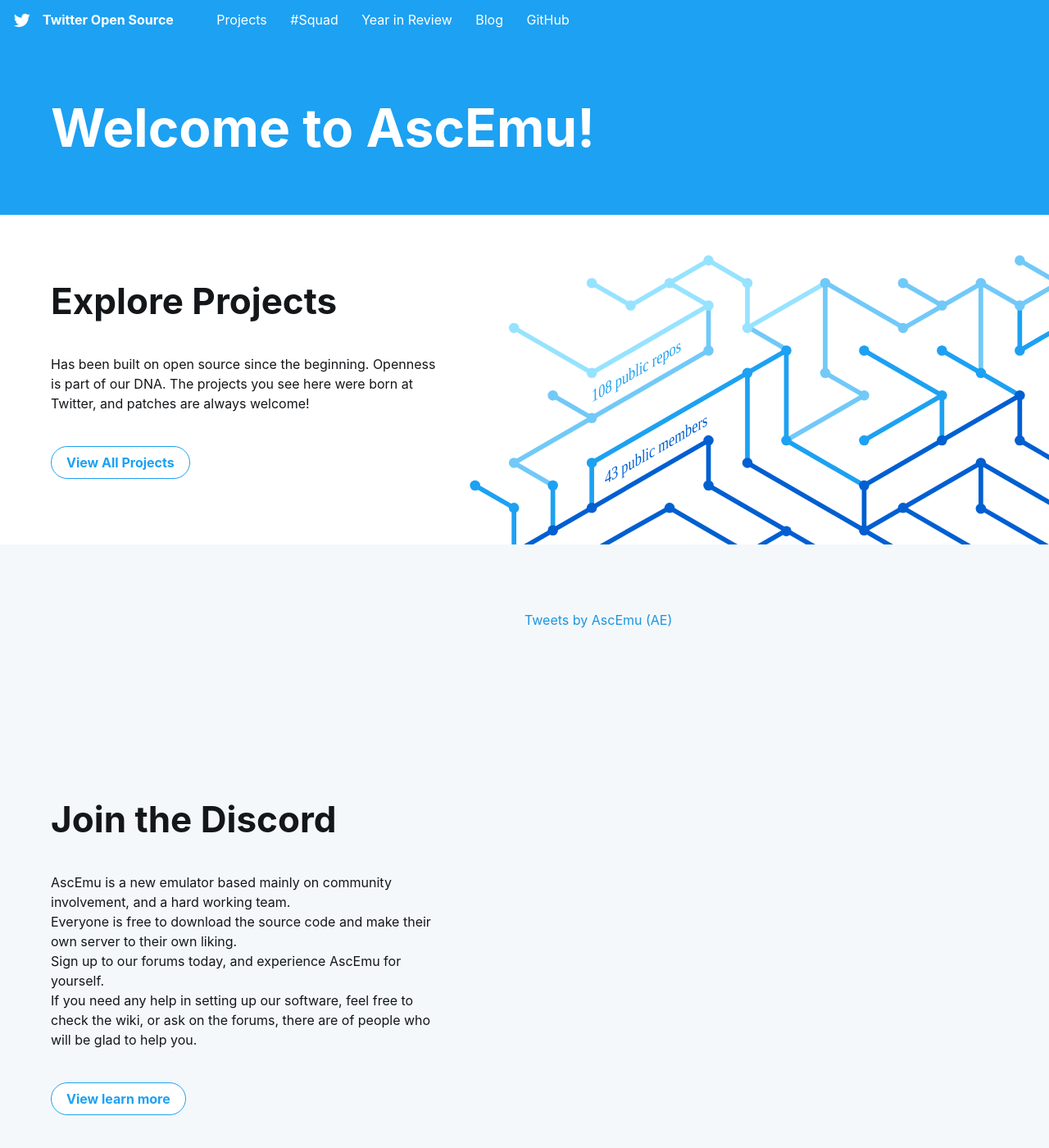
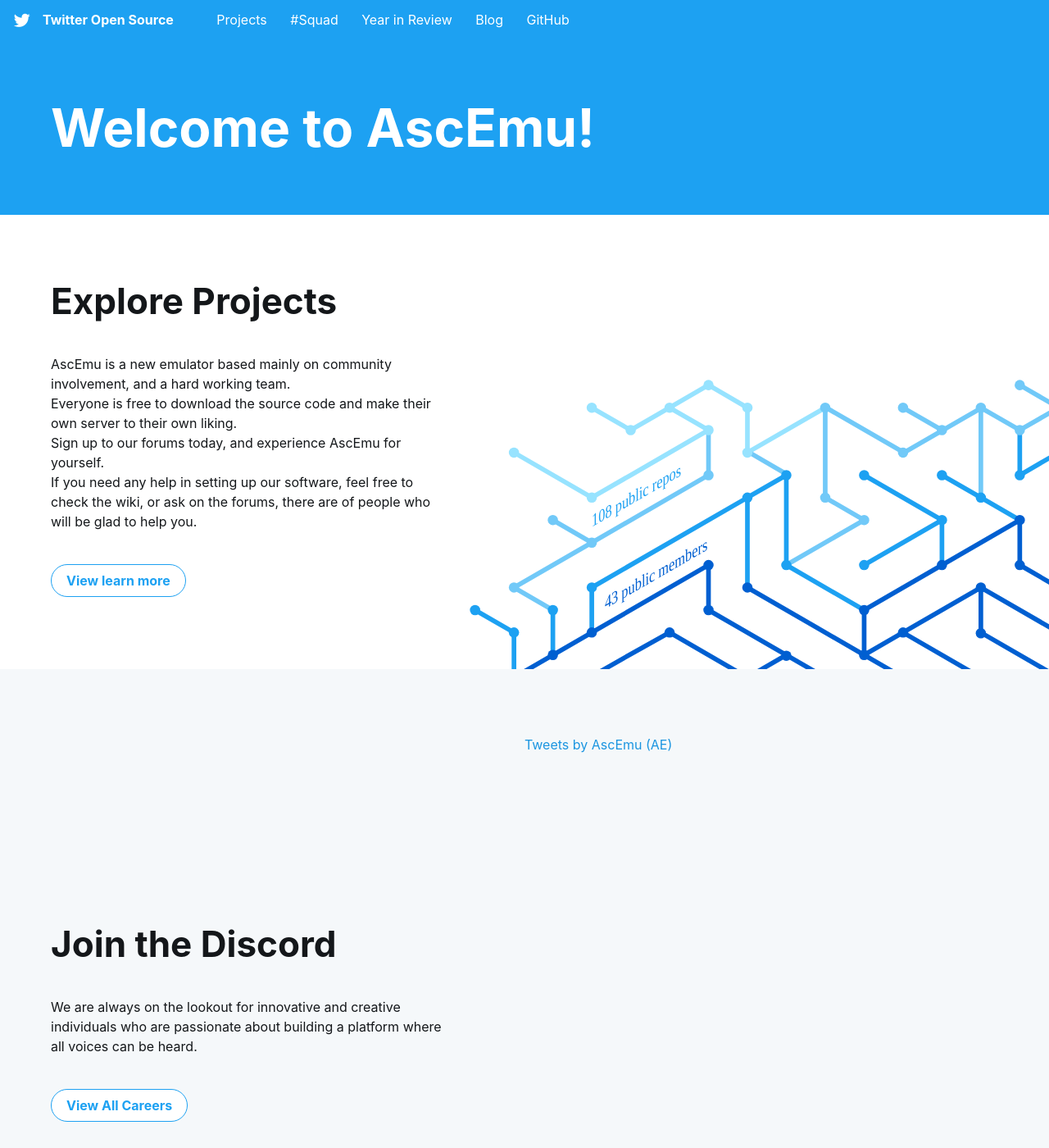
Before and after one commit to schnek/AEsite, a Jekyll site: the page built from index.html, in a window 1280 px wide and 1400 px high. Shown: the whole window at 82% size. Built offline with Jekyll 4.4.1, drawn with Linux system fonts in a browser that asks for light colours; some web fonts are replaced; comment, search, counter and statistics services are not loaded.

Commit message:
Update index.html

```diff
--- a/index.html
+++ b/index.html
@@ -24,8 +24,11 @@ custom_js: index.js
     <div class="Grid container">
         <div class="Grid-cell left-text u-size5of12 u-after1of12">
             <h1 class="small-title mega-margin">Explore Projects</h1>
-            <p class="mega-margin">Has been built on open source since the beginning. Openness is part of our DNA. The projects you see here were born at Twitter, and patches are always welcome!</p>
-            <button onclick="location.href='projects.html'" type="button" class="Button Button--large">View All Projects</button>
+            <p class="mega-margin">AscEmu is a new emulator based mainly on community involvement, and a hard working team.
+            <br>Everyone is free to download the source code and make their own server to their own liking.
+            <br>Sign up to our forums today, and experience AscEmu for yourself.
+            <br>If you need any help in setting up our software, feel free to check the wiki, or ask on the forums, there are of people who will be glad to help you.</p>
+            <button onclick="window.open('http://board.ascemu.org/index.php/Board/7-News/')" type="button" class="Button Button--large">View learn more</button></p>
         </div>
         <div class="Grid-cell explore-projects-blank"></div>
     </div>
@@ -37,14 +40,11 @@ custom_js: index.js
     <div class="Grid container">
         <div id="career-text" class="Grid-cell left-text u-size5of12 u-after1of12 same-mega-margin">
             <h1 class="small-title mega-margin career-title">Join the Discord</h1>
-            <p class="mega-margin">AscEmu is a new emulator based mainly on community involvement, and a hard working team.
-            <br>Everyone is free to download the source code and make their own server to their own liking.
-            <br>Sign up to our forums today, and experience AscEmu for yourself.
-            <br>If you need any help in setting up our software, feel free to check the wiki, or ask on the forums, there are of people who will be glad to help you.</p>
-            <button onclick="window.open('http://board.ascemu.org/index.php/Board/7-News/')" type="button" class="Button Button--large">View learn more</button>
+            <p class="mega-margin">We are always on the lookout for innovative and creative individuals who are passionate about building a platform where all voices can be heard.</p>
+            <button onclick="window.open('https://careers.twitter.com')" type="button" class="Button Button--large">View All Careers</button>
         </div>
         <div class="Grid-cell timeline-cell u-size1of2">
-            <a class="twitter-timeline" data-height="700px" data-partner="tweetdeck" href="https://twitter.com/AscEmu?ref_src=twsrc%5Etfw">Tweets by AscEmu (AE)</a> <script async src="https://platform.twitter.com/widgets.js" charset="utf-8"></script>
+            <a class="twitter-timeline" data-height="700px" data-partner="tweetdeck" href="https://discordapp.com/widget?id=227808274488098819&theme=light">Tweets by AscEmu (AE)</a> <script async src="https://platform.twitter.com/widgets.js" charset="utf-8"></script>
         </div>
     </div>
 </div>
```
